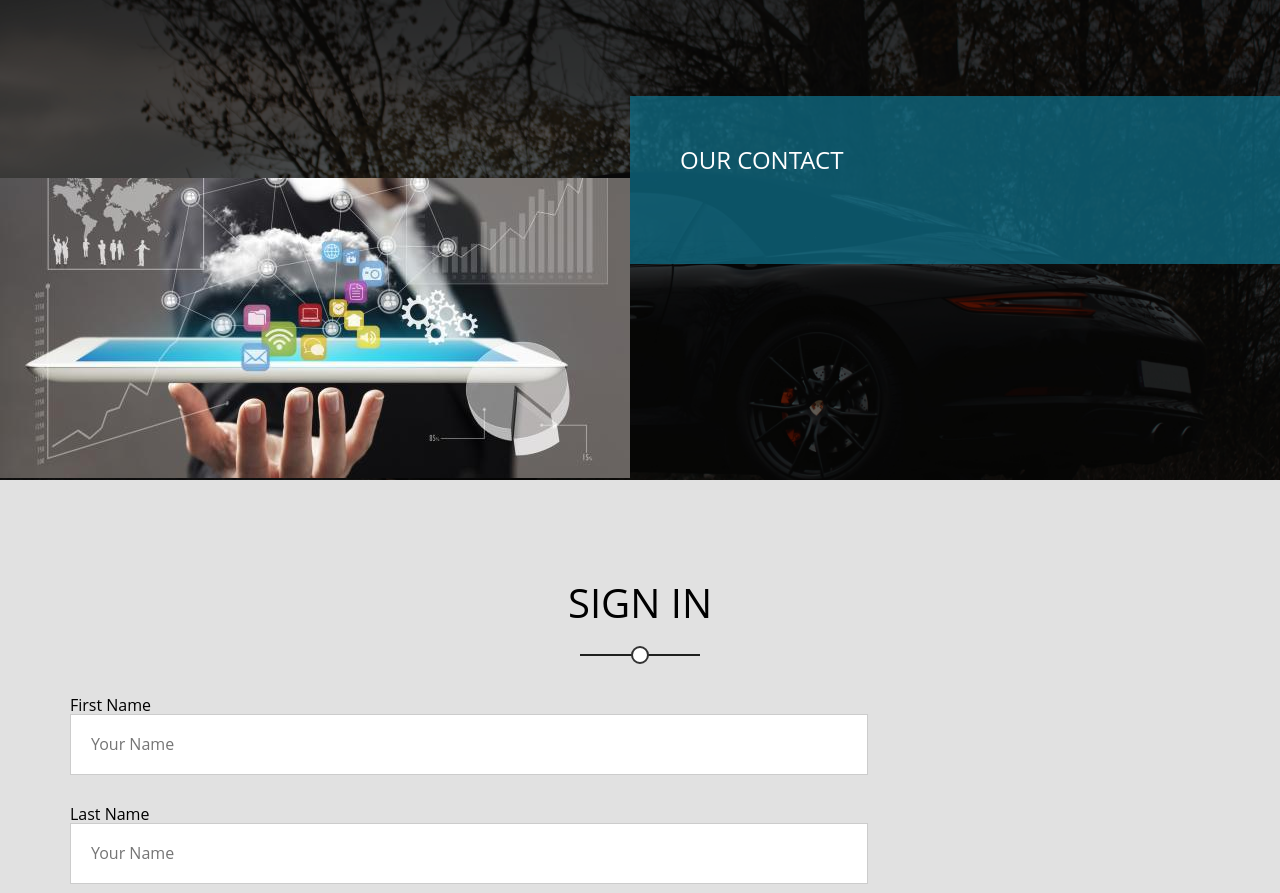
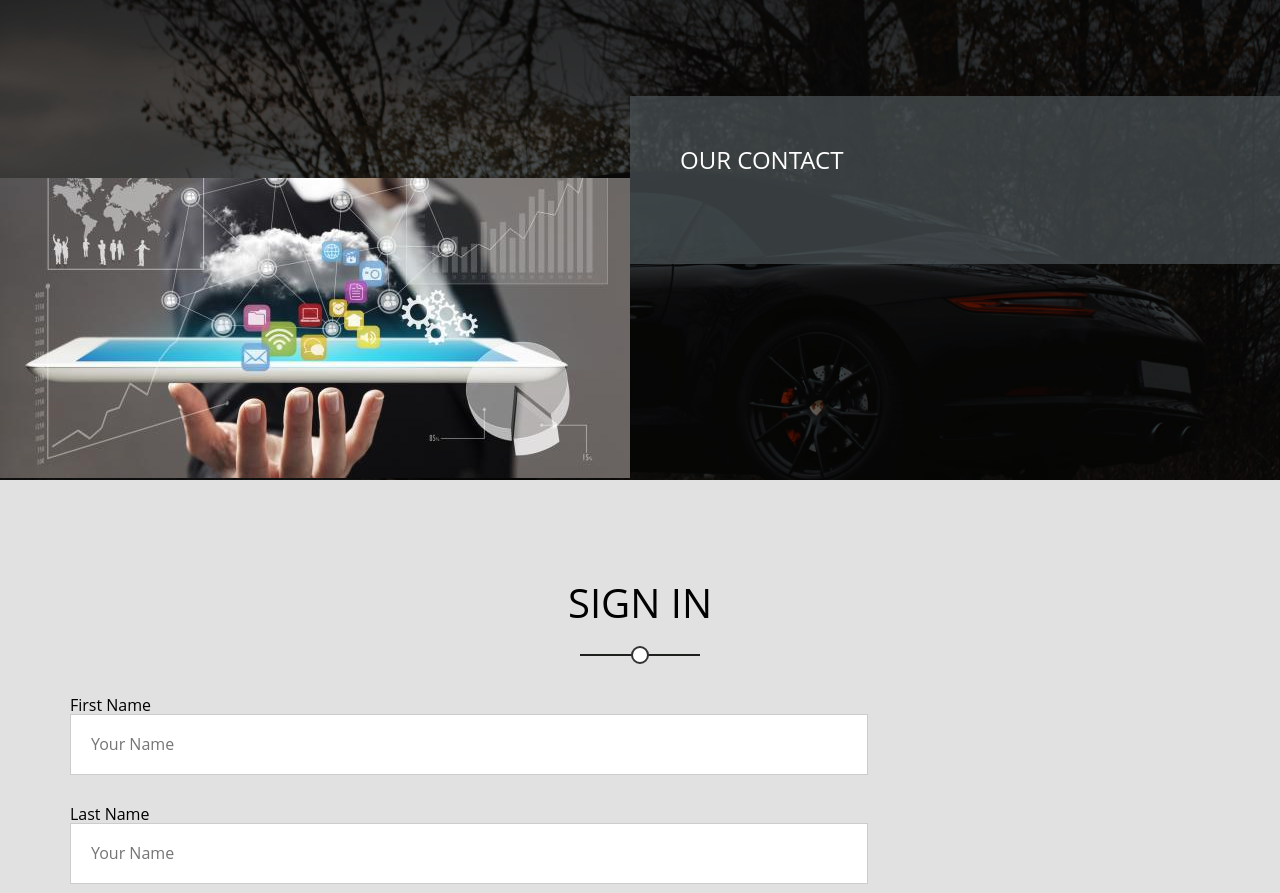
Before and after one commit to menna-ayma/project, a plain HTML site: page index.html in a window 1280 px wide. Shown: the part 3063-3956 px from the top of the page. Drawn offline with Linux system fonts and the light colour scheme.

Commit message:
Update main.css

```diff
--- a/main.css
+++ b/main.css
@@ -1,6 +1,6 @@
 :root {
     --main-color: rgba(88, 31, 31, 0.849);
-    --transparent-color: rgb(15 116 143 / 70%);
+  --transparent-color: rgba(76, 84, 87, 0.7);
     --section-padding: 100px;
   }
 * {
```
